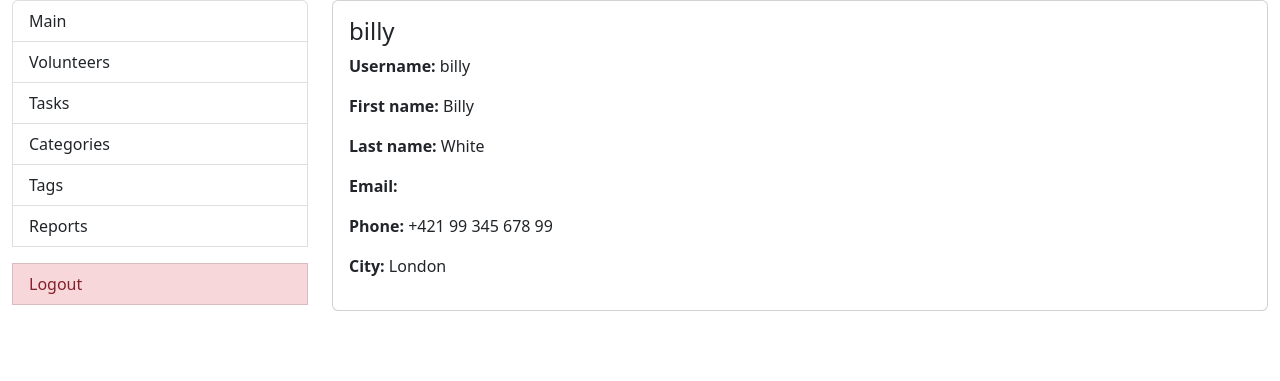
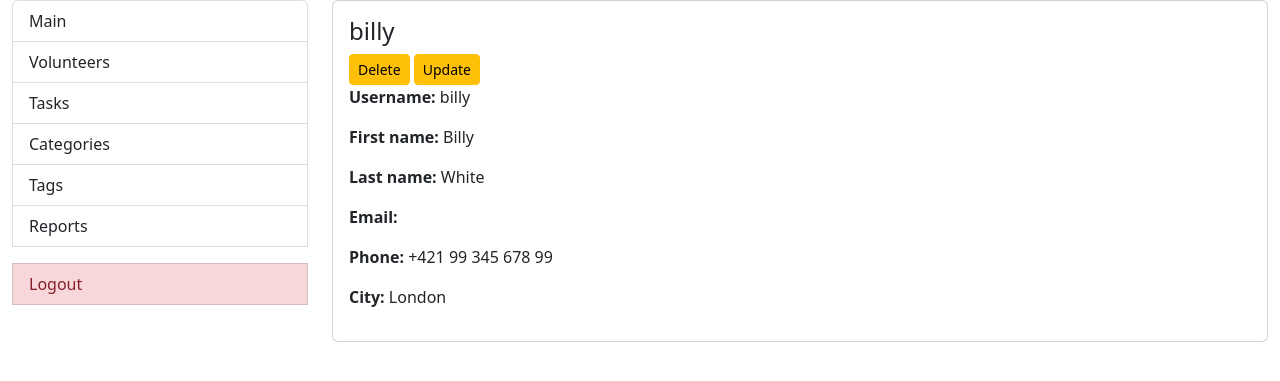
Before and after one commit to JustVov4uk/volunteer-task-manager, a Django app: page /tasks/volunteers/2/ in a window 1280 px wide. Shown: the top 381 px of the page. Run offline with Django 5.2, Linux system fonts and the light colour scheme; a user stored in the database is signed in; data comes from the database, SQL or seed files in the repository; both versions use the stored data as it was after the commit.

Commit message:
create update/delete functionally for volonteers. add volunteer_confirm_delete.html

```diff
--- a/tasks/forms.py
+++ b/tasks/forms.py
@@ -19,4 +19,4 @@ class CustomUserCreateForm(UserCreationForm):
 class CustomUserUpdateForm(UserChangeForm):
     class Meta:
         model = CustomUser
-        fields = "__all__"
+        fields = ("username", "role", "first_name", "last_name", "email", "phone_number", "city")
--- a/tasks/urls.py
+++ b/tasks/urls.py
@@ -2,21 +2,23 @@ from django.urls import path
 
 from tasks import views
 from tasks.forms import CustomUserCreateForm
-from tasks.views import (index,
-                         CategoryListView,
+from tasks.views import (index, CategoryListView,
                          CategoryDetailView,
                          TaskListView, TaskDetailView,
                          TagListView, TagDetailView,
                          ReportListView, ReportDetailView,
-                         VolunteerListView,VolunteerDetailView,
-                         CategoryCreateView,CategoryUpdateView,
-                         CategoryDeleteView, VolunteerCreateView)
+                         VolunteerListView, VolunteerDetailView,
+                         CategoryCreateView, CategoryUpdateView,
+                         CategoryDeleteView, VolunteerCreateView,
+                         VolunteerUpdateView, VolunteerDeleteView)
 
 urlpatterns = [
     path("", index, name="index"),
     path("volunteers/", VolunteerListView.as_view(), name="volunteer-list"),
     path("volunteers/<int:pk>/", VolunteerDetailView.as_view(), name="volunteer-detail"),
     path("volunteers/create/", VolunteerCreateView.as_view(), name="volunteer-create"),
+    path("volunteers/update/<int:pk>/", VolunteerUpdateView.as_view(), name="volunteer-update"),
+    path("volunteers/delete/<int:pk>/", VolunteerDeleteView.as_view(), name="volunteer-delete"),
     path("categories/", CategoryListView.as_view(), name="category-list"),
     path("categories/<int:pk>/", CategoryDetailView.as_view(), name="category-detail"),
     path("categories/create/", CategoryCreateView.as_view(), name="category-create"),
--- a/tasks/views.py
+++ b/tasks/views.py
@@ -6,7 +6,7 @@ from django.urls import reverse_lazy
 from django.views import generic
 from django.views.generic import CreateView, UpdateView, DeleteView
 
-from tasks.forms import CategoryForm, CustomUserCreateForm
+from tasks.forms import CategoryForm, CustomUserCreateForm, CustomUserUpdateForm
 from tasks.models import CustomUser, Task, Category, Tag, Report
 
 @login_required
@@ -70,6 +70,20 @@ class VolunteerCreateView(LoginRequiredMixin, CreateView):
     success_url = reverse_lazy("tasks:volunteer-list")
 
 
+class VolunteerUpdateView(LoginRequiredMixin, UpdateView):
+    model = CustomUser
+    form_class = CustomUserUpdateForm
+    template_name = "tasks/volunteer_form.html"
+    success_url = reverse_lazy("tasks:volunteer-list")
+
+
+class VolunteerDeleteView(LoginRequiredMixin, DeleteView):
+    model = CustomUser
+    success_url = reverse_lazy("tasks:volunteer-list")
+    template_name = "tasks/volunteer_confirm_delete.html"
+    context_object_name = "volunteer"
+
+
 class CategoryListView(LoginRequiredMixin, generic.ListView):
     model = Category
 
@@ -92,7 +106,6 @@ class CategoryUpdateView(LoginRequiredMixin, UpdateView):
 
 class CategoryDeleteView(LoginRequiredMixin, DeleteView):
     model = Category
-    form_class = CategoryForm
     success_url = reverse_lazy("tasks:category-list")
 
 class TaskListView(LoginRequiredMixin, generic.ListView):
--- a/templates/tasks/volunteer_detail.html
+++ b/templates/tasks/volunteer_detail.html
@@ -4,6 +4,12 @@
   <div class="card">
     <div class="card-body">
       <h4 class="card-title">{{ volunteer.username }}</h4>
+        <a href="{% url 'tasks:volunteer-delete' pk=volunteer.id %}" class="btn btn-sm btn-warning">
+          Delete
+        </a>
+        <a href="{% url 'tasks:volunteer-update' pk=volunteer.id %}" class="btn btn-sm btn-warning">
+          Update
+        </a>
       <p><strong>Username:</strong> {{ volunteer.username }}</p>
       <p><strong>First name:</strong> {{ volunteer.first_name }}</p>
       <p><strong>Last name:</strong> {{ volunteer.last_name }}</p>
```
Also changed, not shown: templates/tasks/volunteer_confirm_delete.html (added, +15 -0 lines), db.sqlite3.
